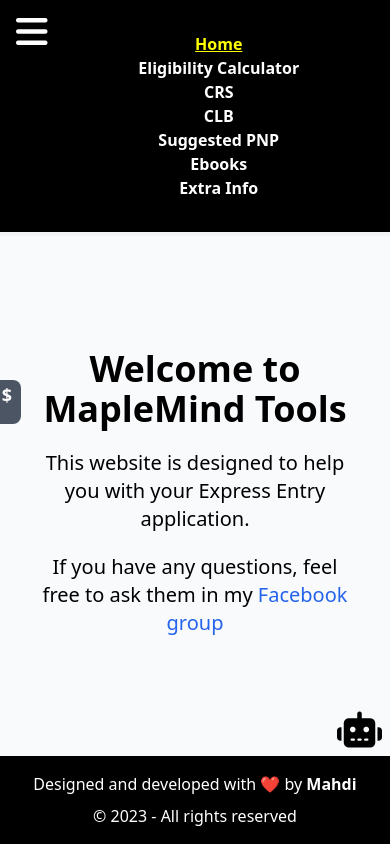
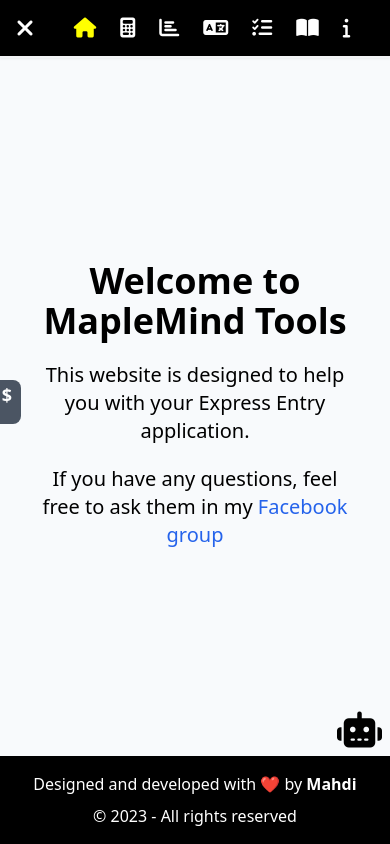
Before and after one commit to mahdi-nadir/canadianImmigrationTools, a plain HTML site: page index.html in a window 390 px wide. Both pictures are taken after a click on the label 23 px from the left and 32 px from the top of the page. Drawn offline with nearby package versions, Linux system fonts and the light colour scheme.

Commit message:
create navbar class and add its logic to display icons or text

```diff
--- a/assets/css/style.css
+++ b/assets/css/style.css
@@ -85,14 +85,14 @@
 }
 
 /* media query */
-@media (max-width: 1015px) {
+@media (max-width: 1024px) {
     #modal, #modalResult, #modalConfirmation {
         width: 90%;
     }
 
     nav {
         display: flex;
-        flex-direction: column;
+        flex-direction: row;
     }
 
     .navBig {
@@ -124,8 +124,6 @@
         display: none;
     }
 
-
-
     .mainChatWindow {
         position: fixed;
         bottom: 85px;
--- a/assets/script/main.js
+++ b/assets/script/main.js
@@ -4,6 +4,7 @@
 import CurrencyClass from "./currencyClass.js";
 import eligibilityClass from "./eligibilityClass.js";
 import ExtraInfoClass from "./extraInfoClass.js";
+import NavbarClass from "./navbarClass.js";
 import SuggestedPnpClass from "./suggestedpnpClass.js";
 
 // year for footer
@@ -34,21 +35,14 @@
 
 // declare components variables
 let main = document.querySelector('main');
-let burger = document.querySelector('#labelburger');
 
-burger.addEventListener('change', () => {
-    if (burger.checked === true) {
-        burger.innerHTML = '<i class="fa-solid fa-times"></i>';
-    } else {
-        burger.innerHTML = '<i class="fa-solid fa-bars"></i>';
-    }
-});
 
+
+new NavbarClass();
 new ChatBotClass()
 
 currencyBtn.addEventListener('click', () => {
     let modalResult = document.querySelector('#modalResult');
-    // const cancelBtn = modalResult.querySelectorAll('.cancel');
     let currencyTemplate = document.querySelector('#currencyTemplate');
     let clone = currencyTemplate.content.cloneNode(true);
     modalResult.appendChild(clone);
--- /dev/null
+++ b/assets/script/navbarClass.js
@@ -0,0 +1,59 @@
+export default class NavbarClass {
+    constructor() {
+        this.homeBtn = document.querySelector('#homeBtn');
+        this.eligibilityCalculatorBtn = document.querySelector('#eligibilityCalculatorBtn');
+        this.crsBtn = document.querySelector('#crsBtn');
+        this.nclcBtn = document.querySelector('#nclcBtn');
+        this.suggestedpnpBtn = document.querySelector('#suggestedpnpBtn');
+        this.ebooksBtn = document.querySelector('#ebooksBtn');
+        this.extraInfoBtn = document.querySelector('#extraInfoBtn');
+        this.windowWidth = window.innerWidth;
+        this.burger = document.querySelector('#labelburger');
+        this.open = false;
+        window.addEventListener('resize', this.handleWindowResize.bind(this));
+        this.init()
+    }
+
+    init() {
+        if (this.windowWidth < 1024) {
+            this.homeBtn.innerHTML = '<i class="fa-solid fa-house text-xl md:text-3xl px-1 md:px-6"></i>';
+            this.eligibilityCalculatorBtn.innerHTML = '<i class="fa-solid fa-calculator text-xl md:text-3xl px-1 md:px-6"></i>';
+            this.crsBtn.innerHTML = '<i class="fa-solid fa-chart-bar text-xl md:text-3xl px-1 md:px-6"></i>';
+            this.nclcBtn.innerHTML = '<i class="fa-solid fa-language text-xl md:text-3xl px-1 md:px-6"></i>';
+            this.suggestedpnpBtn.innerHTML = '<i class="fa-solid fa-list-check text-xl md:text-3xl px-1 md:px-6"></i>';
+            this.ebooksBtn.innerHTML = '<i class="fa-solid fa-book-open text-xl md:text-3xl px-1 md:px-6"></i>';
+            this.extraInfoBtn.innerHTML = '<i class="fa-solid fa-info text-xl md:text-3xl px-1 md:px-6"></i>';
+        } else {
+            this.homeBtn.innerHTML = 'Home';
+            this.eligibilityCalculatorBtn.innerHTML = 'Eligibility Calculator';
+            this.crsBtn.innerHTML = 'CRS';
+            this.nclcBtn.innerHTML = 'CLB';
+            this.suggestedpnpBtn.innerHTML = 'Suggested PNP';
+            this.ebooksBtn.innerHTML = 'E-Books';
+            this.extraInfoBtn.innerHTML = 'Extra Info';
+        }
+
+        this.burger.addEventListener('click', () => {
+            this.toggleBurger();
+
+            if (this.open) {
+                this.burger.innerHTML = '<i class="fa-solid fa-times text-white text-2xl md:text-4xl ml-4 my-3 hover:text-red-400"></i>';
+            } else {
+                this.burger.innerHTML = '<i class="fa-solid fa-bars text-white text-2xl md:text-4xl ml-4 my-3 hover:text-lime-400"></i>';
+            }
+        });
+    }
+
+    handleWindowResize() {
+        this.windowWidth = window.innerWidth;
+        this.init();
+    }
+
+    getInnerWidth() {
+        return window.innerWidth;
+    }
+
+    toggleBurger() {
+        this.open = !this.open;
+    }
+}
--- a/index.html
+++ b/index.html
@@ -11,16 +11,16 @@
 </head>
 <body class='flex flex-col h-screen justify-between text-center bg-slate-50 max-w-screen'>
     <div class="navbar flex flex-row justify-between border-b-2 border-gray-100 drop-shadow-sm bg-black text-white relative">
-        <label for="burger" id="labelburger"><i class="fa-solid fa-bars text-white text-4xl ml-4 my-3"></i></label>
+        <label for="burger" id="labelburger"><i class="fa-solid fa-bars text-white text-2xl md:text-4xl ml-4 my-3 hover:text-lime-400"></i></label>
         <input type="checkbox" name="burger" id="burger" class="">
-        <nav class='navBig text-md md:text-xl uppercase font-bold mx-auto py-8'>
-            <button id="homeBtn" class="active nav-link px-5" aria-current="page">Home</button>
-            <button id="eligibilityCalculatorBtn" class="nav-link px-5">Eligibility Calculator</button>
-            <button id="crsBtn" class="nav-link px-5">CRS</button>
-            <button id="nclcBtn" class="nav-link px-5">CLB</button>
-            <button id="suggestedpnpBtn" class="nav-link px-5">Suggested PNP</button>
-            <button id="ebooksBtn" class="nav-link px-5">Ebooks</button>
-            <button id="extraInfoBtn" class="nav-link px-5">Extra Info</button>
+        <nav class='navBig text-md md:text-xl uppercase font-bold mx-auto py-0 lg:py-8'>
+            <button id="homeBtn" title="Home" class="active nav-link px-2" aria-current="page">Home</button>
+            <button id="eligibilityCalculatorBtn" title="Eligibility Calculator" class="nav-link px-2">Eligibility Calculator</button>
+            <button id="crsBtn" title="CRS Calculator" class="nav-link px-2">CRS</button>
+            <button id="nclcBtn" title="CLB Calculator" class="nav-link px-2">CLB</button>
+            <button id="suggestedpnpBtn" title="PNP Suggest" class="nav-link px-2">Suggested PNP</button>
+            <button id="ebooksBtn" title="eBooks" class="nav-link px-2">Ebooks</button>
+            <button id="extraInfoBtn" title="Latest information" class="nav-link px-2">Extra Info</button>
     </nav>
     </div>
     <div class="apis flex flex-row justify-center items-center gap-3 p-2 pr-0 bg-gray-600 absolute left-[-15px] top-[45%] translate hover:bg-gray-500 rounded-r-lg ">
```
